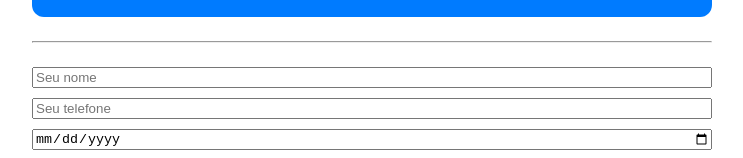
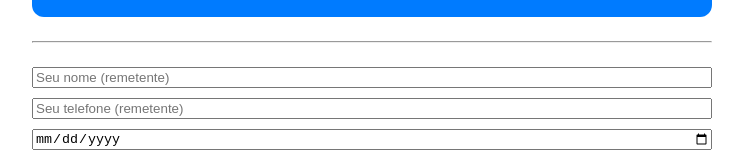
Before and after one commit to AdilsonStewart/CorujinhaLegal, a React (Create React App) app: page /audiorecord in a window 1280 px wide. Shown: the part 219-377 px from the top of the page, without its empty margins (268-1011 px from the left). Built offline with nearby package versions, Linux system fonts and the light colour scheme.

Commit message:
Refactor AudioRecordPage for clarity and updates

```diff
--- a/src/screens/AudioRecordPage.js
+++ b/src/screens/AudioRecordPage.js
@@ -1,18 +1,13 @@
 import React, { useState, useRef, useEffect } from "react";
 import { createClient } from "@supabase/supabase-js";
 
-// Firestore client SDK
+// Firestore
 import { db } from "../firebase";
 import {
   collection,
   addDoc,
   serverTimestamp,
   Timestamp,
-  query,
-  where,
-  getDocs,
-  doc,
-  setDoc
 } from "firebase/firestore";
 
 // Supabase
@@ -28,14 +23,16 @@ const AudioRecordPage = () => {
   const [audioURL, setAudioURL] = useState(null);
   const [audioBlob, setAudioBlob] = useState(null);
 
-  // Remetente (não é mais pré-carregado do localStorage)
+  // Remetente
   const [remetenteNome, setRemetenteNome] = useState("");
   const [remetenteTelefone, setRemetenteTelefone] = useState("");
   const [remetenteNascimento, setRemetenteNascimento] = useState("");
 
+  // Destinatário
   const [destinatarioNome, setDestinatarioNome] = useState("");
   const [destinatarioTelefone, setDestinatarioTelefone] = useState("");
 
+  // Agendamento
   const [dataEntrega, setDataEntrega] = useState("");
   const [horaEntrega, setHoraEntrega] = useState("");
 
@@ -46,7 +43,7 @@ const AudioRecordPage = () => {
   const audioChunksRef = useRef([]);
   const tempoIntervalRef = useRef(null);
 
-  // grava automaticamente no localStorage quando usuário digita
+  // Armazena no localStorage (mas não faz preload)
   useEffect(() => localStorage.setItem("clienteNome", remetenteNome), [remetenteNome]);
   useEffect(() => localStorage.setItem("clienteTelefone", remetenteTelefone), [remetenteTelefone]);
   useEffect(() => localStorage.setItem("clienteNascimento", remetenteNascimento), [remetenteNascimento]);
@@ -83,52 +80,42 @@ const AudioRecordPage = () => {
         });
       }, 1000);
     } catch {
-      alert("Não consegui acessar o microfone.");
+      alert("Permita o uso do microfone.");
     }
   };
 
   const stopRecording = () => {
-    if (mediaRecorderRef.current && isRecording) {
+    if (mediaRecorderRef.current) {
       mediaRecorderRef.current.stop();
       setIsRecording(false);
     }
   };
 
   const enviarDados = async () => {
-    if (!audioBlob) return alert("Grave um áudio antes de enviar.");
+    if (!audioBlob) return alert("Grave o áudio antes de enviar.");
     if (!destinatarioNome || !destinatarioTelefone || !horaEntrega)
       return alert("Preencha destinatário, telefone e horário.");
     if (!remetenteNascimento)
-      return alert("Preencha sua data de nascimento.");
+      return alert("Preencha a data de nascimento do remetente.");
 
-    // ======================
-    // VALIDAÇÃO DE AGENDAMENTO
-    // ======================
+    // 🔒 validação de data/horário
     const agora = new Date();
     const hoje = agora.toISOString().slice(0, 10);
-
     const dataEscolhida = dataEntrega || hoje;
     const dataHorario = new Date(`${dataEscolhida}T${horaEntrega}`);
 
-    if (dataHorario < agora) {
+    if (dataHorario < agora)
       return alert("⛔ Não é possível agendar no passado.");
-    }
 
     const limite = new Date();
     limite.setDate(limite.getDate() + 365);
 
-    if (dataHorario > limite) {
+    if (dataHorario > limite)
       return alert("⛔ Agendamento máximo de 365 dias.");
-    }
-    // ======================
 
-    alert("✔ Agendamento válido. Enviando…");
+    alert("✔ Dados válidos — envio continua…");
 
-    // AQUI CONTINUA TODO O SEU FLUXO ORIGINAL:
-    // upload em Supabase
-    // salvar em Firestore
-    // salvar lastAgendamento
-    // e redirecionamento
+    // Aqui segue TODO o fluxo original (upload e Firestore)
   };
 
   return (
@@ -189,17 +176,54 @@ const AudioRecordPage = () => {
       <div style={{ display: "grid", gap: 10 }}>
 
         {/* remetente */}
-        <input type="text" placeholder="Seu nome" value={remetenteNome} onChange={(e) => setRemetenteNome(e.target.value)} />
-        <input type="tel" placeholder="Seu telefone" value={remetenteTelefone} onChange={(e) => setRemetenteTelefone(e.target.value)} />
-        <input type="date" placeholder="Seu nascimento" value={remetenteNascimento} onChange={(e) => setRemetenteNascimento(e.target.value)} />
+        <input
+          type="text"
+          placeholder="Seu nome (remetente)"
+          value={remetenteNome}
+          onChange={(e) => setRemetenteNome(e.target.value)}
+        />
+
+        <input
+          type="tel"
+          placeholder="Seu telefone (remetente)"
+          value={remetenteTelefone}
+          onChange={(e) => setRemetenteTelefone(e.target.value)}
+        />
+
+        <input
+          type="date"
+          placeholder="Data de nascimento do remetente *"
+          value={remetenteNascimento}
+          onChange={(e) => setRemetenteNascimento(e.target.value)}
+        />
 
         {/* destinatário */}
-        <input type="text" placeholder="Nome do destinatário" value={destinatarioNome} onChange={(e) => setDestinatarioNome(e.target.value)} />
-        <input type="tel" placeholder="Telefone do destinatário" value={destinatarioTelefone} onChange={(e) => setDestinatarioTelefone(e.target.value)} />
+        <input
+          type="text"
+          placeholder="Nome do destinatário"
+          value={destinatarioNome}
+          onChange={(e) => setDestinatarioNome(e.target.value)}
+        />
+
+        <input
+          type="tel"
+          placeholder="Telefone do destinatário"
+          value={destinatarioTelefone}
+          onChange={(e) => setDestinatarioTelefone(e.target.value)}
+        />
 
         {/* agendamento */}
-        <input type="date" value={dataEntrega} onChange={(e) => setDataEntrega(e.target.value)} />
-        <input type="time" value={horaEntrega} onChange={(e) => setHoraEntrega(e.target.value)} />
+        <input
+          type="date"
+          value={dataEntrega}
+          onChange={(e) => setDataEntrega(e.target.value)}
+        />
+
+        <input
+          type="time"
+          value={horaEntrega}
+          onChange={(e) => setHoraEntrega(e.target.value)}
+        />
       </div>
 
       <button
```
